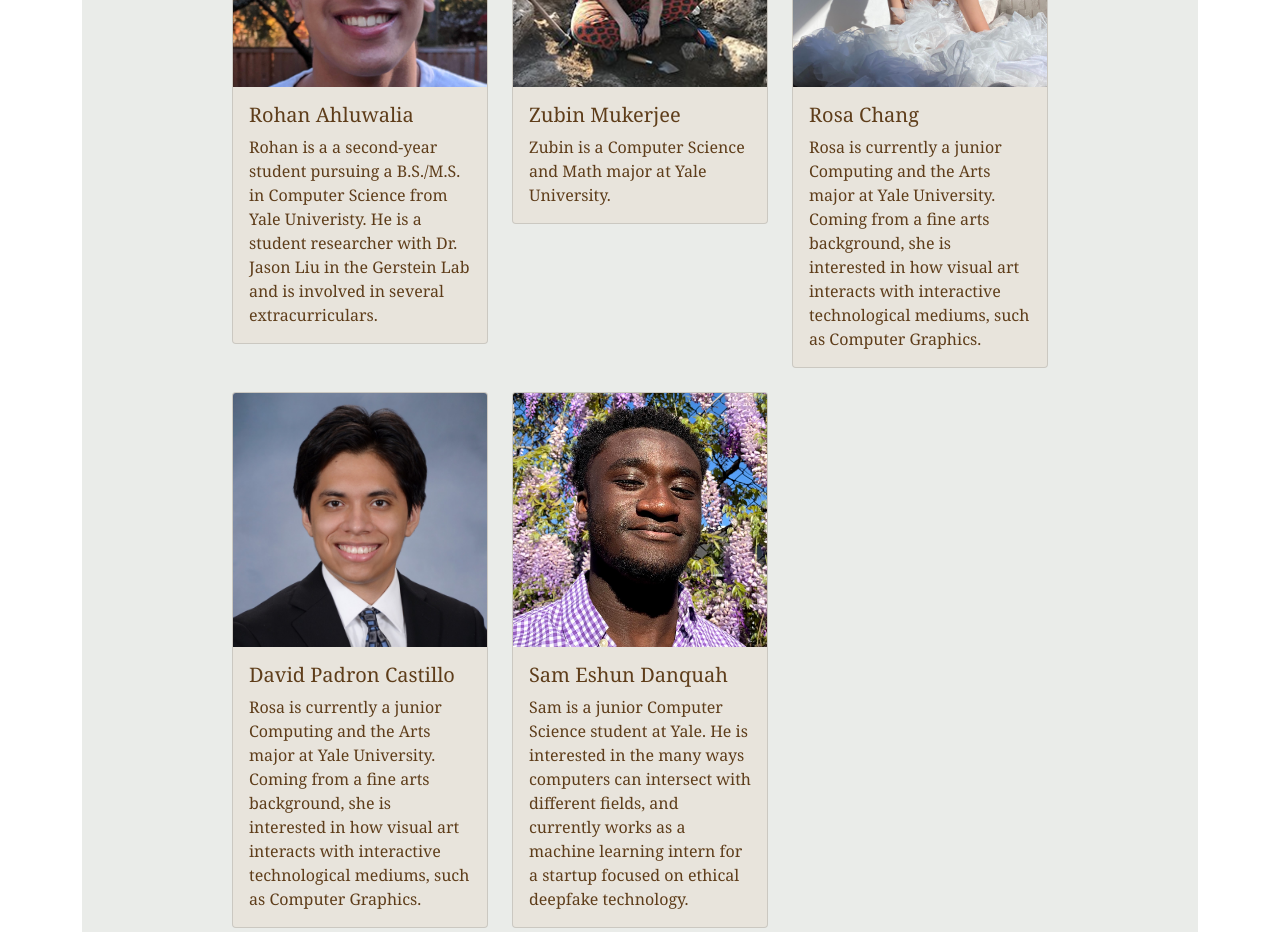
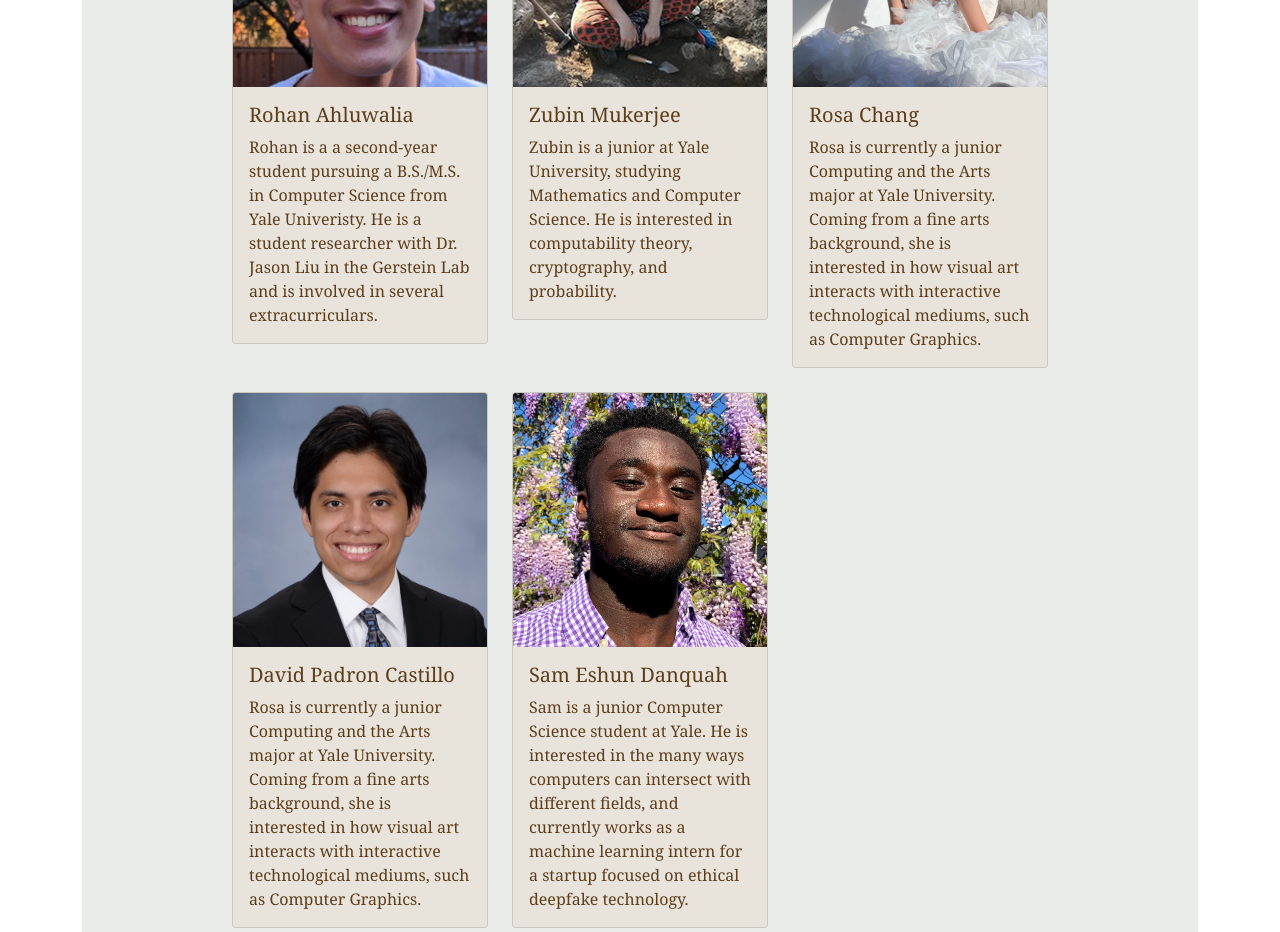
Before and after one commit to dpadron08/trade, a React (Create React App) app in the folder frontend/: page /about in a window 1280 px wide. Shown: the part 1420-2352 px from the top of the page. Built offline with nearby package versions, Linux system fonts and the light colour scheme; no server answers.

Commit message:
updated bio

```diff
--- a/frontend/src/pages/about.js
+++ b/frontend/src/pages/about.js
@@ -95,8 +95,7 @@ function About(props) {
                 <Card.Body>
                   <Card.Title>Zubin Mukerjee</Card.Title>
                   <Card.Text>
-                    Zubin is a Computer Science and Math major at Yale
-                    University.
+                    Zubin is a junior at Yale University, studying Mathematics and Computer Science. He is interested in computability theory, cryptography, and probability.
                   </Card.Text>
                 </Card.Body>
               </Card>
```
